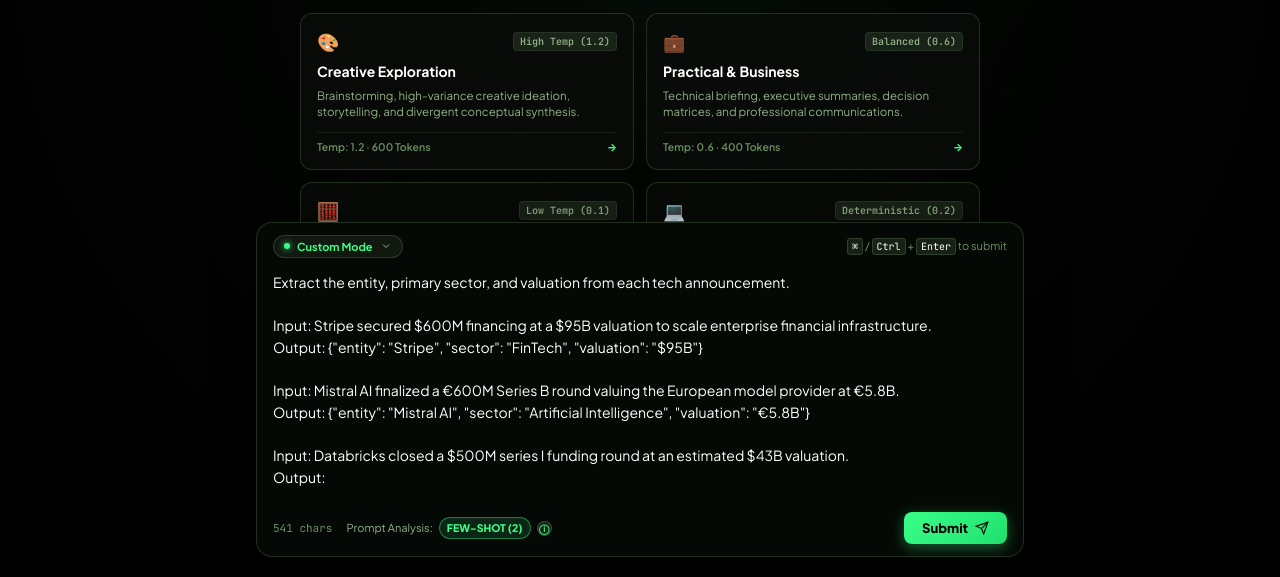
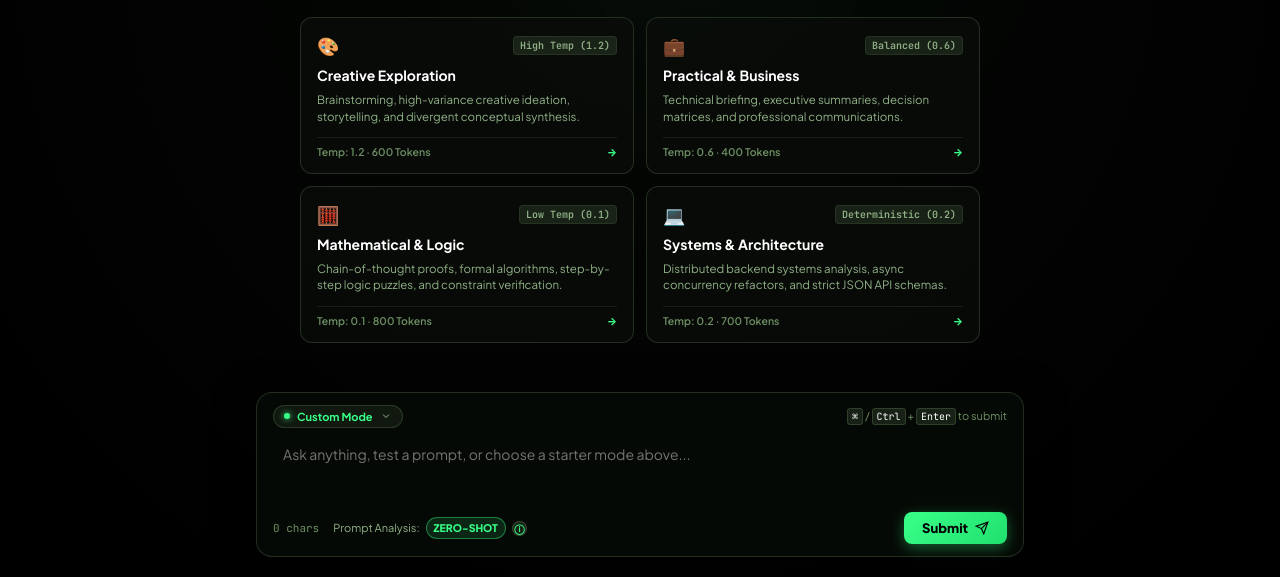
Before and after one commit to Hardikagg2008/LLM_playground, a plain HTML site: page index.html in a window 1280 px wide. Shown: the part 223-800 px from the top of the page. Drawn offline with Linux system fonts and the light colour scheme.

Commit message:
Improve prompt box spacing and growth

```diff
--- a/app.js
+++ b/app.js
@@ -20,19 +20,6 @@ const PREFERRED_DEFAULT_MODELS = ["llama-3.3-70b-versatile", "llama-3.1-8b-insta
 
 // The models endpoint also lists speech and safety-filter models. Hide them.
 const NON_CHAT_MODEL_PATTERN = /whisper|tts|orpheus|playai|prompt-guard|llama-guard/i;
-
-const DEFAULT_PROMPT = [
-  "Extract the entity, primary sector, and valuation from each tech announcement.",
-  "",
-  "Input: Stripe secured $600M financing at a $95B valuation to scale enterprise financial infrastructure.",
-  "Output: {\"entity\": \"Stripe\", \"sector\": \"FinTech\", \"valuation\": \"$95B\"}",
-  "",
-  "Input: Mistral AI finalized a €600M Series B round valuing the European model provider at €5.8B.",
-  "Output: {\"entity\": \"Mistral AI\", \"sector\": \"Artificial Intelligence\", \"valuation\": \"€5.8B\"}",
-  "",
-  "Input: Databricks closed a $500M series I funding round at an estimated $43B valuation.",
-  "Output:",
-].join("\n");
 
 /* ==================================================================
    2. CAPABILITY MAP
@@ -411,9 +398,10 @@ function autoResizePrompt() {
   const p = $("prompt");
   if (!p) return;
   p.style.height = "auto";
-  const newHeight = Math.min(Math.max(p.scrollHeight, 70), 400);
+  const maxHeight = 190; // About eight lines at the prompt's current line height.
+  const newHeight = Math.min(Math.max(p.scrollHeight, 38), maxHeight);
   p.style.height = newHeight + "px";
-  p.style.overflowY = p.scrollHeight > 400 ? "auto" : "hidden";
+  p.style.overflowY = p.scrollHeight > maxHeight ? "auto" : "hidden";
 }
 
 let analysisTimer = null;
@@ -1381,10 +1369,9 @@ if (popover) {
 
 /* ==================================================================
    19. START-UP
-   WHAT THIS DOES: fills the prompt box, restores a remembered key,
+   WHAT THIS DOES: restores a remembered key,
    loads models if we have a key, and runs the first prompt analysis.
    ================================================================== */
-$("prompt").value = DEFAULT_PROMPT;
 autoResizePrompt();
 restoreKey();
 fillModelDropdown(FALLBACK_MODELS, true);
--- a/styles.css
+++ b/styles.css
@@ -1301,15 +1301,15 @@ kbd {
 
 .textarea-wrapper textarea#prompt {
   width: 100%;
-  min-height: 70px;
-  max-height: 400px;
+  min-height: 38px;
+  max-height: 190px;
   background: transparent;
   border: none;
   color: #fff;
   font-family: var(--font-sans);
   font-size: 14px;
   line-height: 1.55;
-  padding: 6px 0;
+  padding: 8px 10px;
   resize: none;
   overflow-y: hidden;
   box-sizing: border-box;
```
